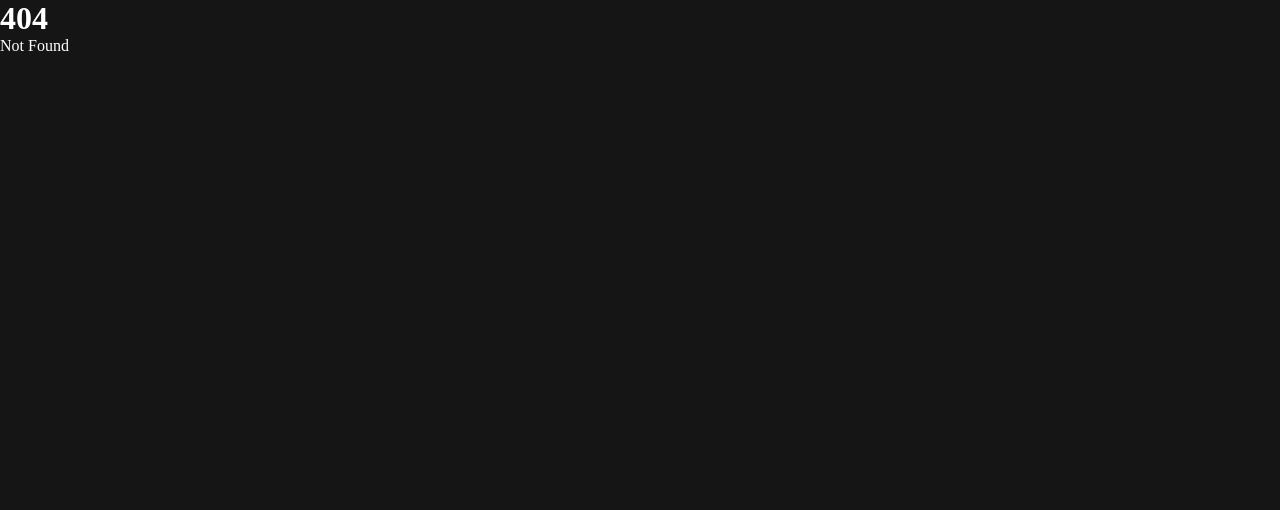
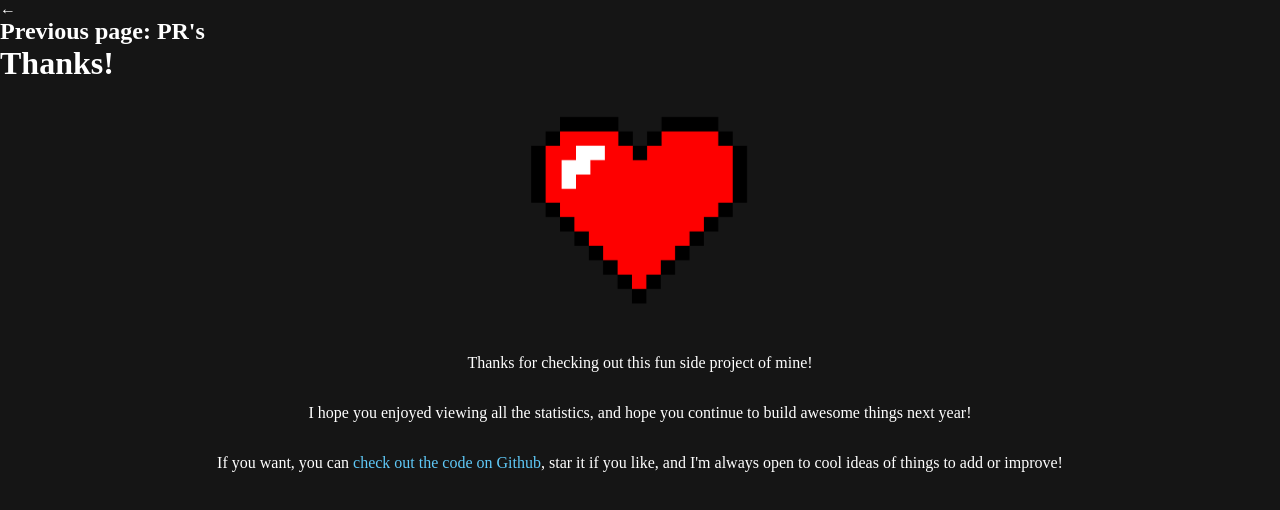
Before and after one commit to thijsheijden/your-year-in-code, a SvelteKit app: page /rewind/thanks in a window 1280 px wide. Before the commit this address had no page. Shown: the top 510 px of the page. Built offline with nearby package versions, Linux system fonts and the light colour scheme; a small style sheet from the web is missing.

Commit message:
Add thanks page :)

```diff
--- /dev/null
+++ b/src/routes/rewind/thanks/+page.svelte
@@ -0,0 +1,208 @@
+<script lang="ts">
+  import { goto } from "$app/navigation";
+
+  const moveToNextPage = (e: KeyboardEvent) => {
+    if (e.key == "ArrowLeft") {
+      goto("/rewind/prs");
+    }
+  };
+</script>
+
+<svelte:window on:keydown={moveToNextPage} />
+<main>
+  <div id="card">
+    <div id="card_content">
+      <div id="card_content_heading">
+        <div id="previous_page">
+          <div class="kbd">&#8592;</div>
+          <h2 class="card_subtitle">Previous page: PR's</h2>
+        </div>
+        <div id="heading">
+          <h1 id="card_title">Thanks!</h1>
+        </div>
+        <div id="next_page" />
+      </div>
+
+      <img src="/img/heart.png" alt="" />
+      <p>Thanks for checking out this fun side project of mine!</p>
+      <p>
+        I hope you enjoyed viewing all the statistics, and hope you continue to
+        build awesome things next year!
+      </p>
+      <p>
+        If you want, you can <a
+          href="https://github.com/thijsheijden/your-year-in-code"
+          >check out the code on Github</a
+        >, star it if you like, and I'm always open to cool ideas of things to
+        add or improve!
+      </p>
+    </div>
+  </div>
+</main>
+
+<style lang="scss">
+  :root {
+    --square-size: 1rem;
+    --square-gap: 0.25rem;
+    --week-width: calc(var(--square-size) + var(--square-gap));
+  }
+
+  a {
+    text-decoration: none;
+    color: var(--commit-color);
+  }
+
+  img {
+    display: block;
+    max-width: 20%;
+    margin: 0 auto;
+  }
+
+  p {
+    padding: 1rem 0;
+    text-align: center;
+  }
+
+  li {
+    list-style: none;
+  }
+
+  .months {
+    grid-area: months;
+  }
+
+  .days {
+    grid-area: days;
+  }
+
+  .squares {
+    grid-area: squares;
+    grid-auto-flow: column;
+    grid-auto-columns: var(--square-size);
+    transition: all 0.25s ease-in-out;
+
+    li:hover {
+      cursor: pointer;
+      transform: scale(1.1);
+    }
+  }
+
+  #graph_container {
+    display: flex;
+    justify-content: start;
+    overflow: scroll;
+  }
+
+  #graph_container::-webkit-scrollbar {
+    height: 2rem;
+  }
+
+  #graph_container::-webkit-scrollbar-thumb {
+    border: 12px solid rgba(0, 0, 0, 0);
+    background-clip: padding-box;
+    border-radius: 9999px;
+    background-color: #aaaaaa;
+  }
+
+  @media screen and (min-width: 1500px) {
+    #graph_container {
+      justify-content: center;
+    }
+
+    #graph_container::-webkit-scrollbar {
+      display: none;
+    }
+  }
+
+  .graph {
+    display: inline-grid;
+    grid-template-areas:
+      "empty months"
+      "days squares";
+    grid-template-columns: auto 1fr;
+    grid-gap: 0.5rem;
+    padding: 2rem;
+  }
+
+  .months {
+    display: grid;
+    grid-template-columns:
+      calc(var(--week-width) * 4) /* Jan */
+      calc(var(--week-width) * 4) /* Feb */
+      calc(var(--week-width) * 4) /* Mar */
+      calc(var(--week-width) * 5) /* Apr */
+      calc(var(--week-width) * 4) /* May */
+      calc(var(--week-width) * 4) /* Jun */
+      calc(var(--week-width) * 5) /* Jul */
+      calc(var(--week-width) * 4) /* Aug */
+      calc(var(--week-width) * 4) /* Sep */
+      calc(var(--week-width) * 5) /* Oct */
+      calc(var(--week-width) * 4) /* Nov */
+      calc(var(--week-width) * 5) /* Dec */;
+  }
+
+  .days,
+  .squares {
+    display: grid;
+    grid-gap: var(--square-gap);
+    grid-template-rows: repeat(7, var(--square-size));
+  }
+
+  /* Other styling */
+
+  body {
+    font-family: -apple-system, BlinkMacSystemFont, "Segoe UI", Helvetica, Arial,
+      sans-serif, "Apple Color Emoji", "Segoe UI Emoji", "Segoe UI Symbol";
+    font-size: 12px;
+  }
+
+  .days li:nth-child(odd) {
+    visibility: hidden;
+  }
+
+  #day_details {
+    h1 {
+      text-align: center;
+    }
+  }
+
+  #stat_cards {
+    display: grid;
+    grid-template-columns: repeat(3, 1fr);
+    gap: 1rem;
+    margin-top: 2rem;
+  }
+
+  .stat_card {
+    border-radius: 0.5rem;
+    background-color: rgb(32, 32, 34);
+    padding: 1rem;
+
+    > * {
+      margin: 0.5rem 0;
+    }
+  }
+
+  .grid {
+    display: grid;
+    gap: 1rem;
+
+    .full-width {
+      grid-column: 1/-1;
+    }
+  }
+
+  .col3 {
+    grid-template-columns: repeat(3, 1fr);
+  }
+
+  h5 {
+    margin-top: 1rem;
+
+    a {
+      display: inline;
+      text-decoration: none;
+      color: var(--commit-color);
+    }
+  }
+</style>
```
Also changed, not shown: src/routes/rewind/prs/+page.svelte (+6 -1 lines), static/img/heart.png (added).
